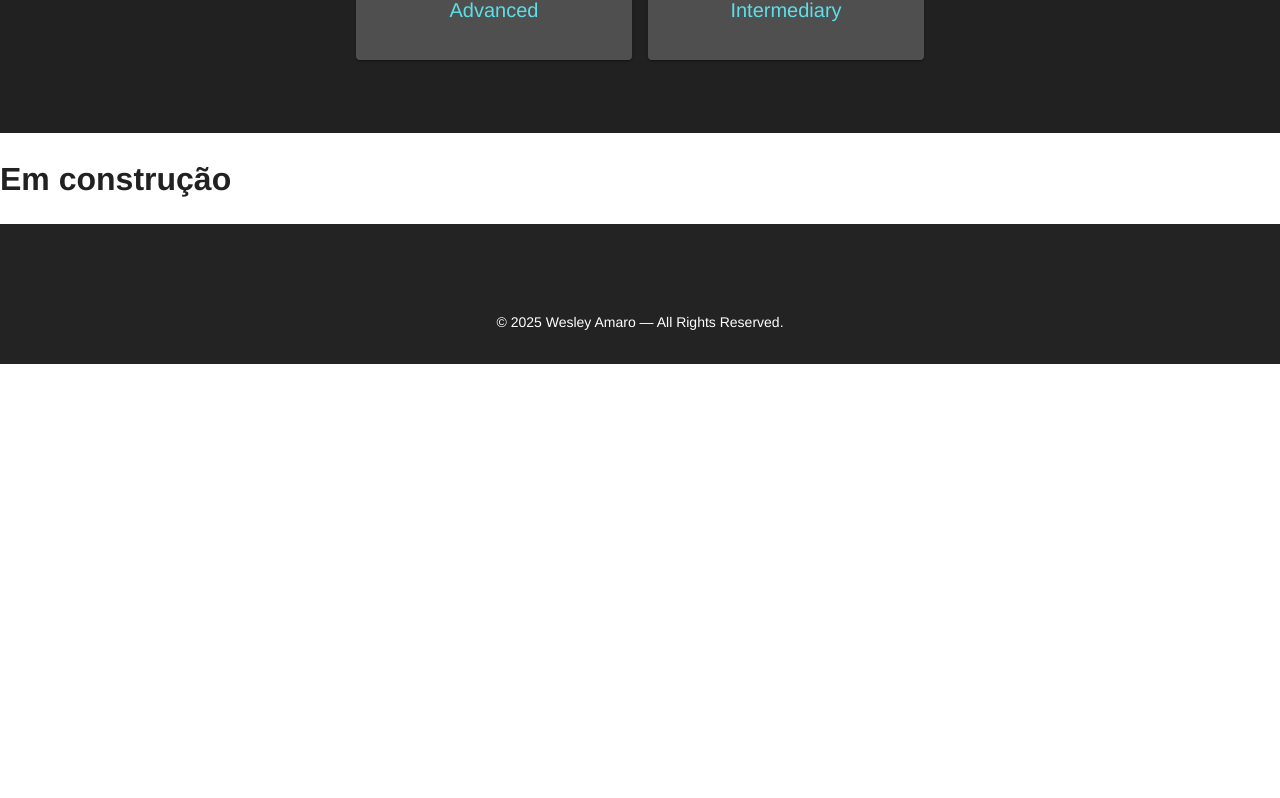
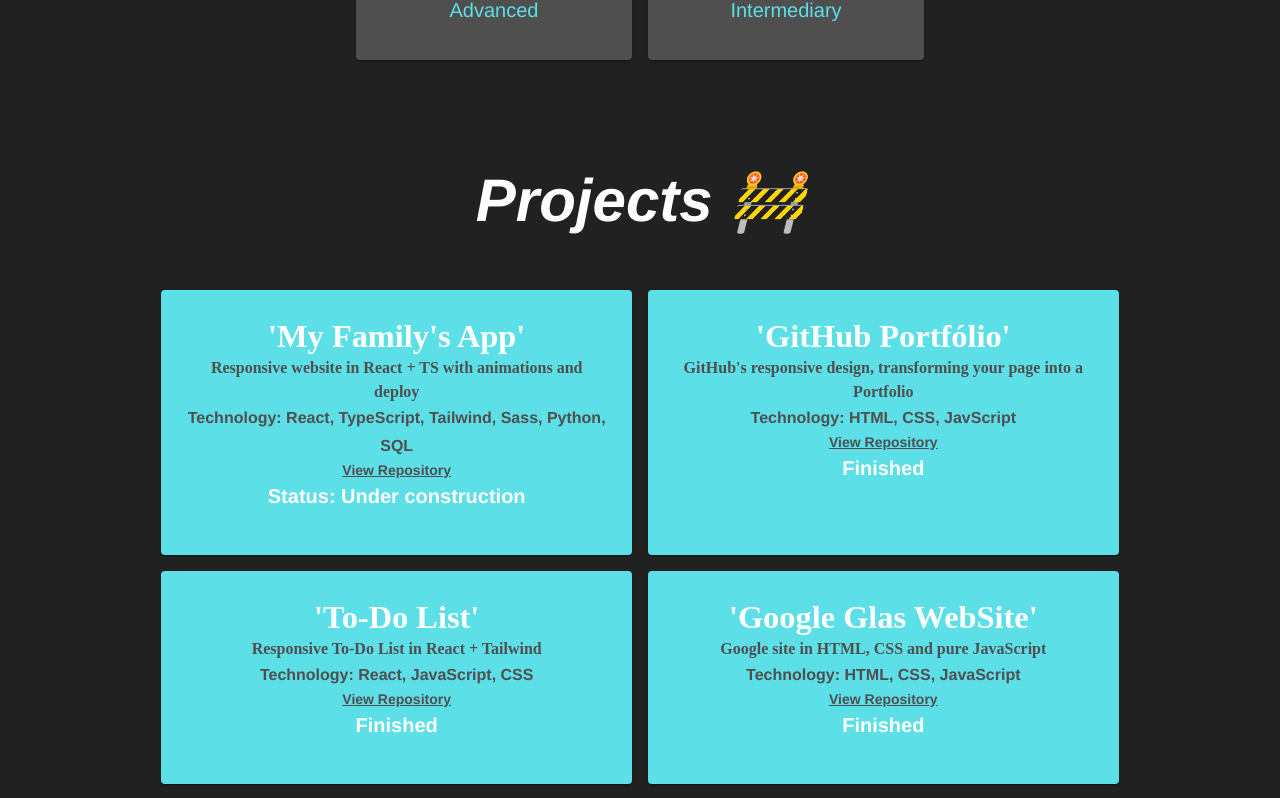
Before and after one commit to pohawesleyp/myportfolio, a React (Vite) app in the folder myportfolio-project/: page / in a window 1280 px wide. Shown: the part 2855-3653 px from the top of the page. Before the commit the page ends 3219 px from the top, so only its background shows below. Built offline with nearby package versions, Linux system fonts and the light colour scheme; some icons are missing.

Commit message:
feat: create Projects.tsx

```diff
--- a/myportfolio-project/src/pages/Home/sections/Projetcs/Projects.tsx
+++ b/myportfolio-project/src/pages/Home/sections/Projetcs/Projects.tsx
@@ -1,7 +1,145 @@
+import {
+  Container,
+  styled,
+  Typography,
+  Grid,
+  CardContent,
+  Card,
+} from "@mui/material";
+
+const StyledAbout = styled("div")(({ theme }) => ({
+  backgroundColor: theme.palette.secondary.contrastText,
+  color: theme.palette.primary.contrastText,
+  paddingBottom: "4rem",
+}));
+
+const StyledCardProjects = styled(Card)(({ theme }) => ({
+  display: "flex",
+  height: "100%",
+  padding: "0.6rem 0.6rem",
+  textAlign: "center",
+  marginBottom: "0.6rem",
+  flexDirection: "column",
+  backgroundColor: theme.palette.secondary.light,
+  color: theme.palette.primary.light,
+  "&:hover": {
+    backgroundColor: theme.palette.primary.light,
+    color: theme.palette.secondary.light,
+    transform: "scale(1.1)",
+    // borderRadius: "1rem",
+    zIndex: 10,
+    // transform: "perspective(1000px) rotateY(10deg) rotateX(10deg) scale(1.05)",
+    boxShadow: "0 20px 40px rgba(215, 216, 227, 0.3)",
+  },
+}));
+
+const project = [
+  {
+    title: "'My Family's App'",
+    description: "Responsive website in React + TS with animations and deploy",
+    tech: "Technology: React, TypeScript, Tailwind, Sass, Python, SQL",
+    repository: "https://github.com/pohawesleyp/my-family-app",
+    status: "Status: Under construction",
+  },
+  {
+    title: "'GitHub Portfólio'",
+    description:
+      "GitHub's responsive design, transforming your page into a Portfolio",
+    tech: "Technology: HTML, CSS, JavScript",
+    repository: "https://github.com/pohawesleyp/pohawesleyp",
+    status: "Finished",
+  },
+  {
+    title: "'To-Do List'",
+    description: "Responsive To-Do List in React + Tailwind",
+    tech: "Technology: React, JavaScript, CSS",
+    repository: "https://github.com/pohawesleyp/listaDeTarefas-react-tailwind",
+    status: "Finished",
+  },
+  {
+    title: "'Google Glas WebSite'",
+    description: "Google site in HTML, CSS and pure JavaScript",
+    tech: "Technology: HTML, CSS, JavaScript",
+    repository: "https://github.com/pohawesleyp/projeto-aula-google-glass",
+    status: "Finished",
+  },
+  {
+    title: "'My Portfolio'",
+    description: "Responsive website in React + TS with animations and deploy",
+    tech: "Technology: React, TypeScript, Material Ui",
+    repository: "https://github.com/pohawesleyp/myportfolio",
+    status: "Finished",
+  },
+];
+
 const Projects: React.FC = () => {
   return (
     <>
-      <h1>Em construção</h1>
+      <StyledAbout id="projects">
+        <Container maxWidth="lg">
+          <Typography
+            variant="h2"
+            textAlign={"center"}
+            fontStyle={"italic"}
+            fontWeight={"bolder"}
+            gutterBottom
+            paddingBottom={4}
+            paddingTop={4}
+          >
+            Projects 🚧
+          </Typography>
+
+          <Grid container spacing={2} justifyContent={"center"}>
+            {project.map((project, index) => (
+              <Grid
+                key={index}
+                alignItems={"stretch"}
+                size={{ xs: 12, sm: 6, md: 5 }}
+                justifyContent={"space-between"}
+              >
+                <StyledCardProjects>
+                  <CardContent>
+                    <Typography
+                      variant="h4"
+                      color="#ffffff"
+                      fontFamily={"-moz-initial"}
+                      fontWeight={"bold"}
+                    >
+                      {project.title}
+                    </Typography>
+                    <Typography
+                      variant="body1"
+                      fontFamily={"cursive"}
+                      fontWeight={"bold"}
+                    >
+                      {project.description}
+                    </Typography>
+                    <Typography variant="subtitle1" fontWeight={"bold"}>
+                      {project.tech}
+                    </Typography>
+                    <Typography variant="body2" fontWeight={"bold"}>
+                      <a
+                        href={project.repository}
+                        target="_blank"
+                        rel="noopener noreferrer"
+                        style={{
+                          color: "inherit",
+                          textDecoration: "underline",
+                        }}
+                      >
+                        View Repository
+                      </a>
+                    </Typography>
+                    <Typography variant="h6" fontWeight={"bold"} color="white">
+                      {project.status}
+                    </Typography>
+                  </CardContent>
+                </StyledCardProjects>
+              </Grid>
+            ))}
+          </Grid>
+        </Container>
+      </StyledAbout>
     </>
   );
 };
```
